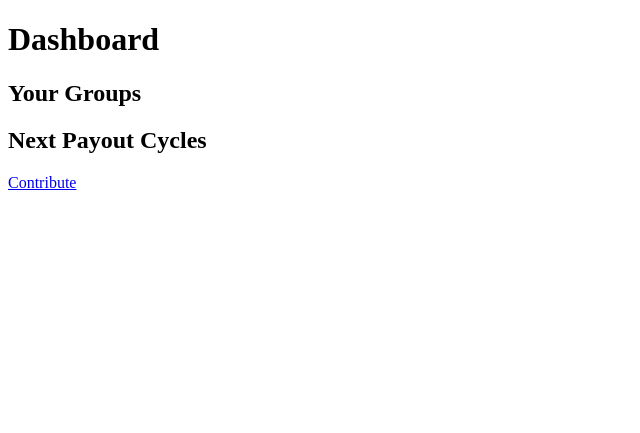
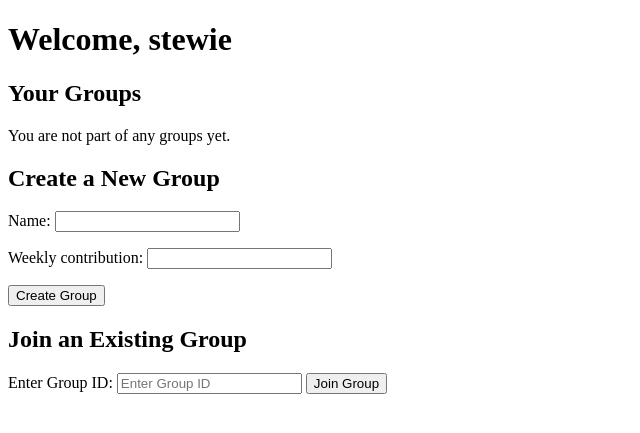
Before and after one commit to StewieC/projectshire1, a Django app: template contributions/templates/contributions/dashboard.html in a window 1280 px wide. Shown: the part 98-531 px from the top of the page, without its empty margins (0-640 px from the left). Run offline with Django 5.2, Linux system fonts and the light colour scheme; the template is opened without the code that fills it: values that come from a table or form of the project are taken from there, others are empty; a user stored in the database is signed in; parts of the project's set-up code (start-up, migrations or seed data) failed here and were passed over.

Commit message:
Add group management features with forms, views, and updated dashboard template

```diff
--- a/contributions/forms.py
+++ b/contributions/forms.py
@@ -6,3 +6,10 @@ class ContributionForm(forms.ModelForm):
     class Meta:
         model = Contribution
         fields = ['amount']
+
+from .models import Group
+
+class GroupForm(forms.ModelForm):
+    class Meta:
+        model = Group
+        fields = ['name', 'weekly_contribution']
--- a/contributions/templates/contributions/base.html
+++ b/contributions/templates/contributions/base.html
@@ -16,7 +16,19 @@
     </header>
 
     <main>
+
+        {% if messages %}
+    <div class="messages">
+        {% for message in messages %}
+            <p {% if message.tags %} class="{{ message.tags }}" {% endif %}>
+                {{ message }}
+            </p>
+        {% endfor %}
+    </div>
+{% endif %}
+
         {% block content %}{% endblock %}
+
     </main>
 </body>
 </html>
--- a/contributions/templates/contributions/dashboard.html
+++ b/contributions/templates/contributions/dashboard.html
@@ -1,17 +1,39 @@
 {% extends 'contributions/base.html' %}
+
+{% block title %}Dashboard{% endblock %}
+
 {% block content %}
-  <h1>Dashboard</h1>
-  <h2>Your Groups</h2>
-  <ul>
-    {% for group in groups %}
-      <li>{{ group.name }} - Weekly Contribution: {{ group.weekly_contribution }}</li>
-    {% endfor %}
-  </ul>
-  <h2>Next Payout Cycles</h2>
-  <ul>
-    {% for cycle in payout_cycles %}
-      <li>{{ cycle.recipient }} - {{ cycle.payout_date }} - {% if cycle.status %}Paid{% else %}Pending{% endif %}</li>
-    {% endfor %}
-  </ul>
-  <a href="{% url 'contribute' %}">Contribute</a>
+<h1>Welcome, {{ user.username }}</h1>
+
+<h2>Your Groups</h2>
+{% if groups %}
+    <ul>
+        {% for group in groups %}
+            <li>
+                {{ group.name }} - Contribution: {{ group.weekly_contribution }} Ksh
+                <a href="{% url 'group_detail' group.id %}">View Details</a>
+            </li>
+        {% endfor %}
+    </ul>
+{% else %}
+    <p>You are not part of any groups yet.</p>
+{% endif %}
+
+<!-- Create Group Section -->
+<h2>Create a New Group</h2>
+<form method="post" action="{% url 'create_group' %}">
+    {% csrf_token %}
+    {{ group_form.as_p }}
+    <button type="submit">Create Group</button>
+</form>
+
+<!-- Join Group Section -->
+<h2>Join an Existing Group</h2>
+<form method="post" action="{% url 'join_group' %}">
+    {% csrf_token %}
+    <label for="group_code">Enter Group ID:</label>
+    <input type="text" name="group_code" title="Group ID" placeholder="Enter Group ID" required>
+    <button type="submit">Join Group</button>
+</form>
+
 {% endblock %}
--- a/contributions/urls.py
+++ b/contributions/urls.py
@@ -6,4 +6,7 @@ urlpatterns = [
     path('', views.dashboard, name='dashboard'),
     path('contribute/', views.contribute, name='contribute'),
     path('cycle/', views.manage_cycle, name='cycle'),
+    path('group/<int:group_id>/', views.group_detail, name='group_detail'),
+    path('create_group/', views.dashboard, name='create_group'),  # Reuse dashboard logic
+    path('join_group/', views.dashboard, name='join_group'),      # Reuse dashboard logic
 ]
```
Also changed, not shown: contributions/views.py (+26 -12 lines).
